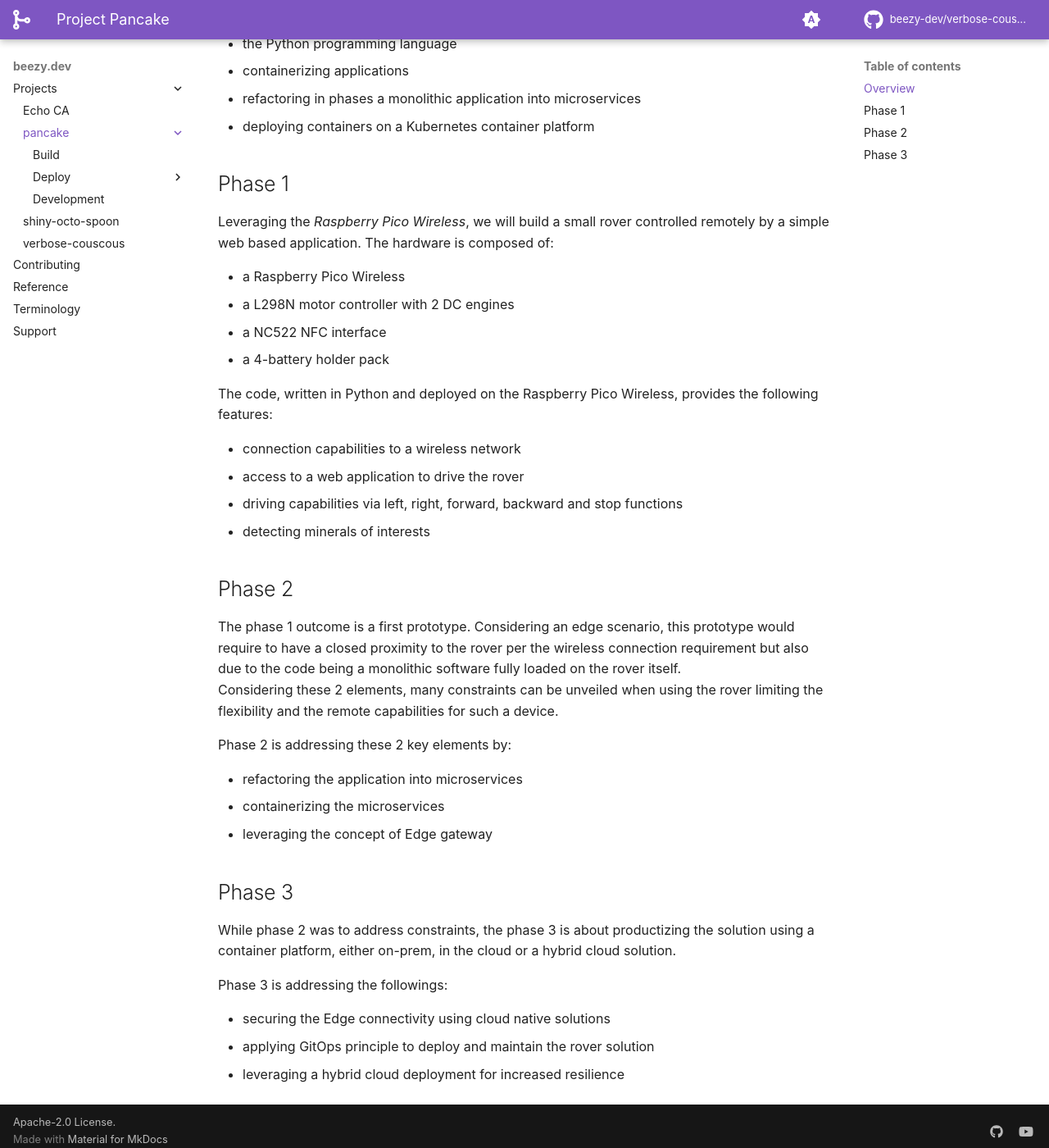
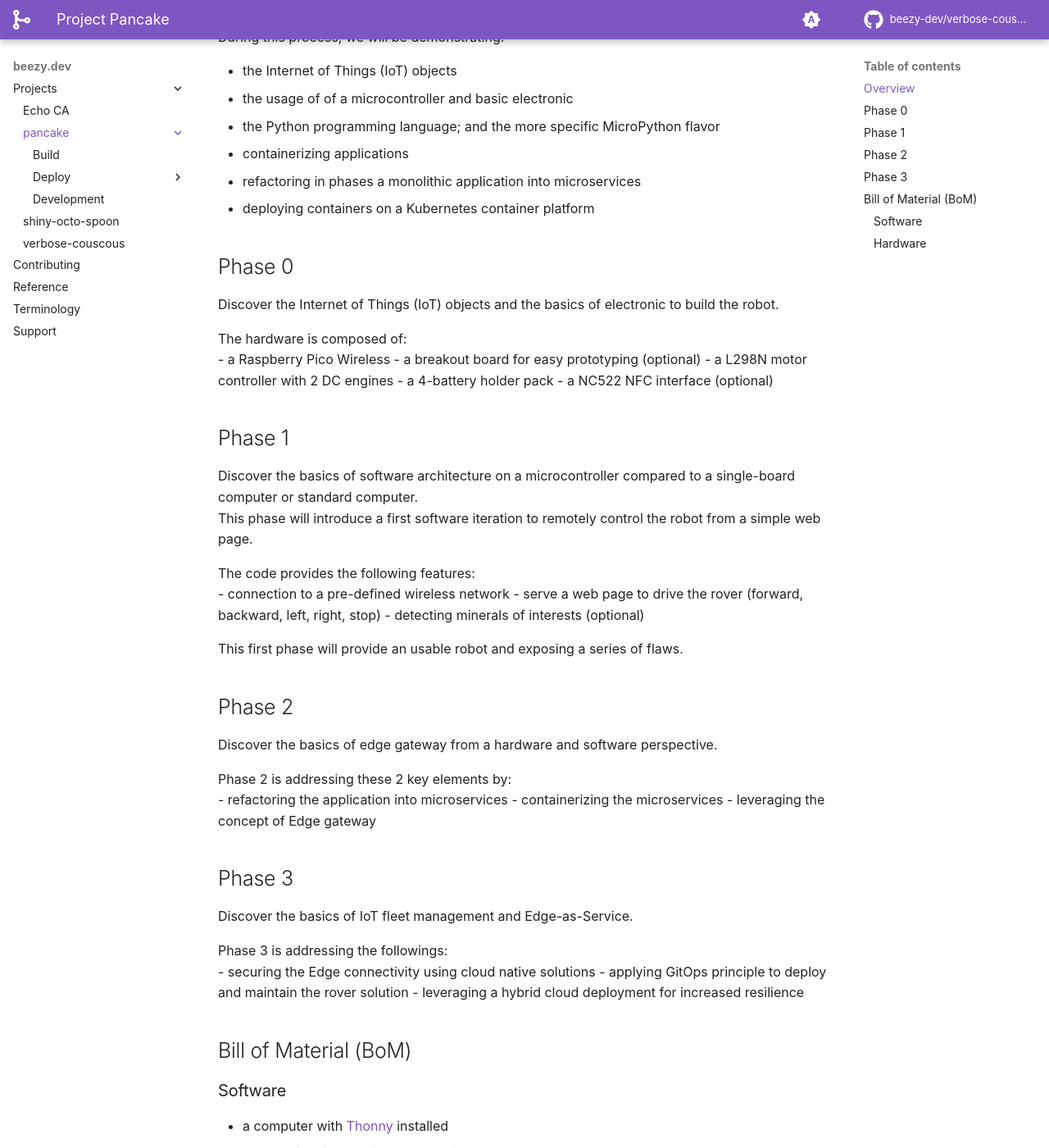
Before and after one commit to beezy-dev/verbose-couscous, an MkDocs documentation site: the page built from docs/pancake/index.md, in a window 1280 px wide and 1400 px high, scrolled down 265 px. Shown: the whole window at 82% size. Built offline with MkDocs 1.6.1 and Material for MkDocs 9.7.7, drawn with Linux system fonts in a browser that asks for light colours; some web fonts are replaced; comment, search, counter and statistics services are not loaded; some of the changed text lies outside the part shown.

Commit message:
refactoring the pancake documentation

```diff
--- a/docs/pancake/index.md
+++ b/docs/pancake/index.md
@@ -1,45 +1,77 @@
 # Project Pancake
 
 ## Overview
-The scope of project *Pancake* is to demonstrating:
+The scope of project *Pancake* is to demonstrate an iterative design approach from both a software and hardware perspective while discovering the flaws at each iterations.
 
+During this process, we will be demonstrating:
+
+- the Internet of Things (IoT) objects
 - the usage of of a microcontroller and basic electronic
-- the Python programming language
+- the Python programming language; and the more specific MicroPython flavor
 - containerizing applications
 - refactoring in phases a monolithic application into microservices
 - deploying containers on a Kubernetes container platform
 
+## Phase 0
+Discover the Internet of Things (IoT) objects and the basics of electronic to build the robot.
+
+The hardware is composed of:
+- a Raspberry Pico Wireless
+- a breakout board for easy prototyping (optional)
+- a L298N motor controller with 2 DC engines
+- a 4-battery holder pack
+- a NC522 NFC interface (optional)
+
 ## Phase 1
-Leveraging the *Raspberry Pico Wireless*, we will build a small rover controlled remotely by a simple web based application.
-The hardware is composed of:
+Discover the basics of software architecture on a microcontroller compared to a single-board computer or standard computer.
+This phase will introduce a first software iteration to remotely control the robot from a simple web page.
 
-- a Raspberry Pico Wireless
-- a L298N motor controller with 2 DC engines
-- a NC522 NFC interface
-- a 4-battery holder pack
+The code provides the following features:
+- connection to a pre-defined wireless network
+- serve a web page to drive the rover (forward, backward, left, right, stop)
+- detecting minerals of interests (optional)
 
-The code, written in Python and deployed on the Raspberry Pico Wireless, provides the following features:
-
-- connection capabilities to a wireless network
-- access to a web application to drive the rover
-- driving capabilities via left, right, forward, backward and stop functions
-- detecting minerals of interests
+This first phase will provide an usable robot and exposing a series of flaws.
 
 ## Phase 2
-The phase 1 outcome is a first prototype. Considering an edge scenario, this prototype would require to have a closed proximity to the rover per the wireless connection requirement but also due to the code being a monolithic software fully loaded on the rover itself.
-Considering these 2 elements, many constraints can be unveiled when using the rover limiting the flexibility and the remote capabilities for such a device.
+Discover the basics of edge gateway from a hardware and software perspective.
 
 Phase 2 is addressing these 2 key elements by:
-
 - refactoring the application into microservices
 - containerizing the microservices
 - leveraging the concept of Edge gateway
 
 ## Phase 3
-While phase 2 was to address constraints, the phase 3 is about productizing the solution using a container platform, either on-prem, in the cloud or a hybrid cloud solution.
+Discover the basics of IoT fleet management and Edge-as-Service.
 
 Phase 3 is addressing the followings:
-
 - securing the Edge connectivity using cloud native solutions
 - applying GitOps principle to deploy and maintain the rover solution
 - leveraging a hybrid cloud deployment for increased resilience
+
+## Bill of Material (BoM)
+
+### Software
+- a computer with [Thonny](https://thonny.org/) installed
+- a text editor like [Sublime](https://www.sublimetext.com/) or [vscodium](https://vscodium.com/)
+- Internet
+
+### Hardware
+The below table shows a set of required and optional components. The optional components are to extend the learning and experience of the robot.
+
+| QTY | Article                                   | Price |
+|-----|------------------------------------------ |-------|
+| 1   | Rapsberry Pi PICO Wireless with header    | $10   |
+| 1   | KeeYees L298N Motor Kit with Jump Wires   | $4    |
+| 1   | HiLetGo 4xAA or 9V Battery Clip           | $2    |
+| 1   | USB to micro USB cable 1-meter            | $3    |
+|     | TOTAL                                     | $19   |
+
+| QTY | Optional Article                          | Price |
+|-----|------------------------------------------ |-------|
+| 1   | Freenove Breakout board Raspberry Pi Pico | $13   |
+| 1   | HiLetGo Mifare RC522 RF + S50 Blank Card  | $6    |
+|     | TOTAL                                     | $62   |
+
+???+ note
+    When working in a workshop style, some of the above items are available in bulk with a interesting discount.
```
Also changed, not shown: docs/pancake/phase1.md (added, +25 -0 lines), docs/pancake/phase0.md (added).
